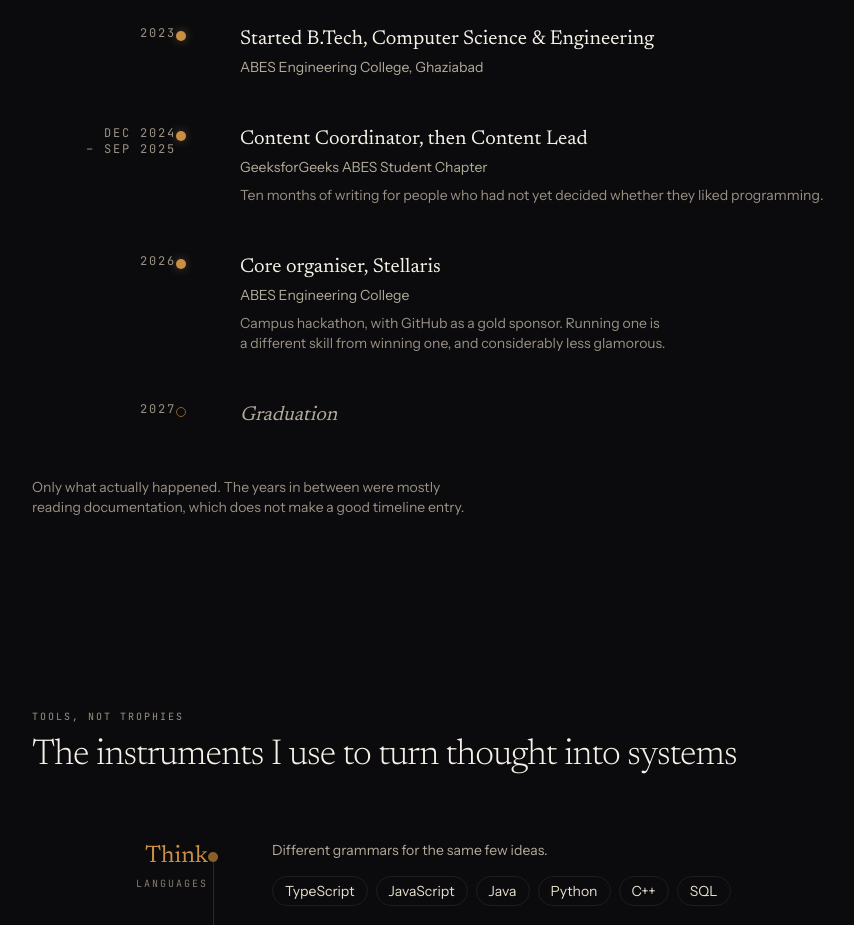
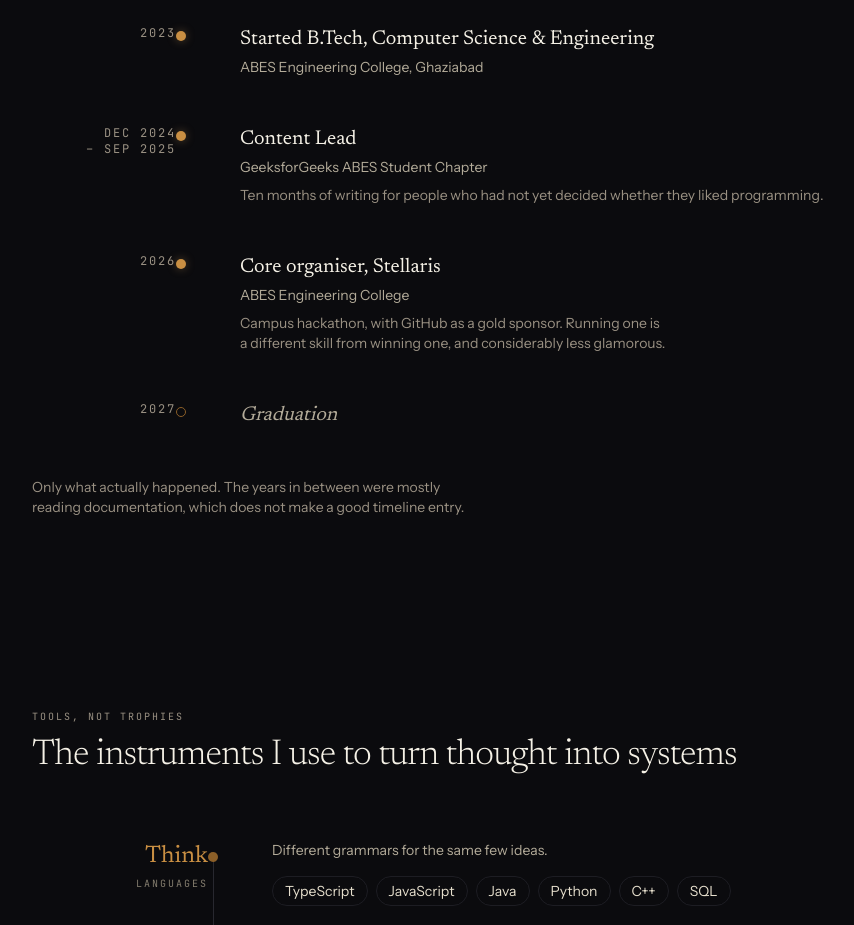
Before and after one commit to ujjawal-bansal/MyPortfolio, a Next.js app: page / in a window 1280 px wide. Shown: the part 5440-6365 px from the top of the page, without its empty margins (40-894 px from the left). Built offline with nearby package versions, Linux system fonts and the light colour scheme; no server answers; a web font is replaced by a local one.

Commit message:
Journey: the role is Content Lead
facts.md still records "Content Coordinator -> Content Lead" across the
span; the timeline names the role it ended on.

```diff
--- a/src/content/journey.ts
+++ b/src/content/journey.ts
@@ -40,7 +40,9 @@ export const journey: readonly Milestone[] = [
     id: "gfg-chapter",
     when: "Dec 2024 – Sep 2025",
     sortKey: "2024-12",
-    title: "Content Coordinator, then Content Lead",
+    // facts.md records "Content Coordinator → Content Lead" across this span. The
+    // timeline names the role it ended on; the dates are the span at the chapter.
+    title: "Content Lead",
     where: "GeeksforGeeks ABES Student Chapter",
     body: "Ten months of writing for people who had not yet decided whether they liked programming.",
     kind: "role",
```
